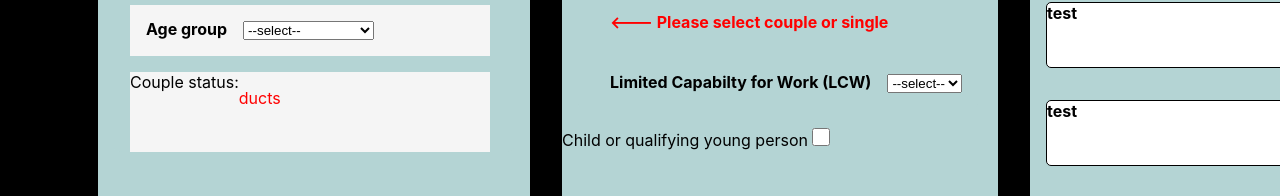
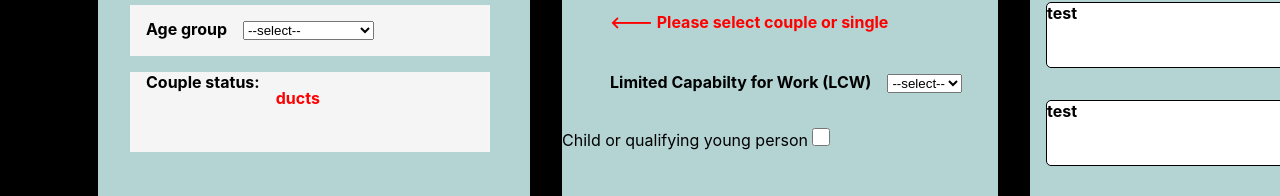
Before and after one commit to dnlstronge/benefitscalc2, a React (Create React App) app: page / in a window 1280 px wide. Shown: the part 276-472 px from the top of the page. Built offline with nearby package versions, Linux system fonts and the light colour scheme.

Commit message:
[x] - add css

```diff
--- a/src/components/UC/UCform/PA/SelectPA.module.css
+++ b/src/components/UC/UCform/PA/SelectPA.module.css
@@ -18,7 +18,7 @@
 
 .localstatelog_container {
     display: flex;
-
+    font-weight: bold;;
     flex-direction: column;
     margin-left: 1rem;
     margin-right: 3rem;
@@ -28,9 +28,11 @@
 }
 .stateLabel {
     display: flex;
+    margin-left: 1rem;
 
 }
 
 .stateP {
-    color: red
+    color: red;
+    margin-left: 1rem;
 }
```
